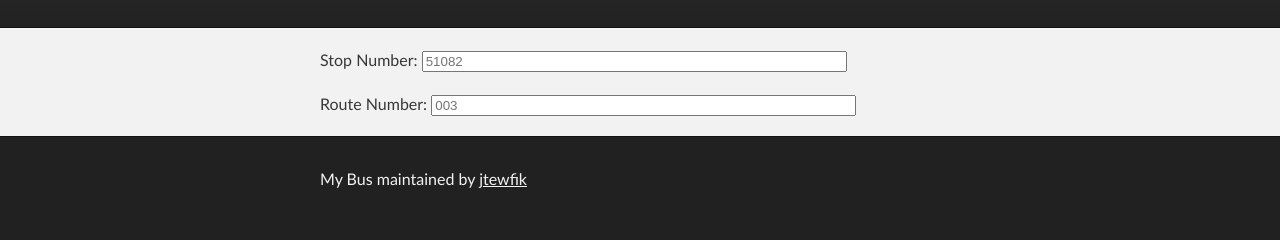
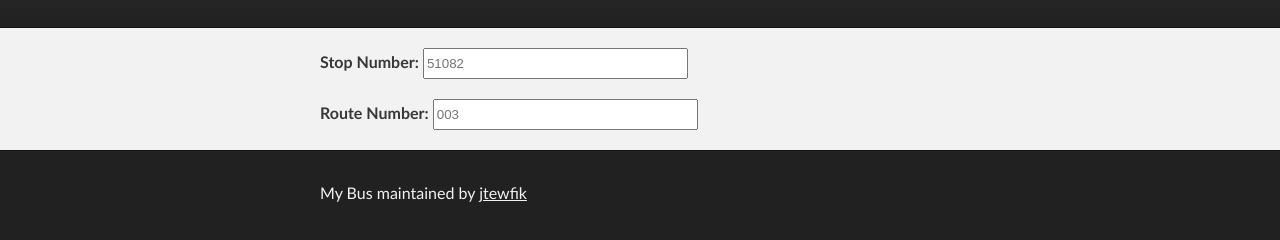
Before and after one commit to jtewfik/myBus, a plain HTML site: page index.html in a window 1280 px wide. Shown: the part 116-356 px from the top of the page. Drawn offline with Linux system fonts and the light colour scheme.

Commit message:
Made config inputs bigger for better visibility on ios

```diff
--- a/index.html
+++ b/index.html
@@ -24,12 +24,12 @@
     <div id="main_content_wrap" class="outer">
       <form id="config-form" class="inner" action="#" method="POST">
          <div class="form-group">
-          <label for="stopNum">Stop Number:</label>
-          <input type="text" id="stopNum" name="stopNum" class="form-control" placeholder="51082" size="50"/>
+          <label for="stopNum" style="font-size:20; font-weight:bold">Stop Number:</label>
+          <input type="text" id="stopNum" name="stopNum" class="form-control" placeholder="51082" size="30" style="height:25px"/>
         </div>
         <div class="form-group" style="padding-top:20px">
-          <label for="routeNum">Route Number:</label>
-          <input type="text" id="routeNum" name="routeNum" class="form-control" placeholder="003" size="50"/>
+          <label for="routeNum" style="font-size:20; font-weight:bold">Route Number:</label>
+          <input type="text" id="routeNum" name="routeNum" class="form-control" placeholder="003" size="30" style="height:25px"/>
         </div>
       </form>
     </div>
```
